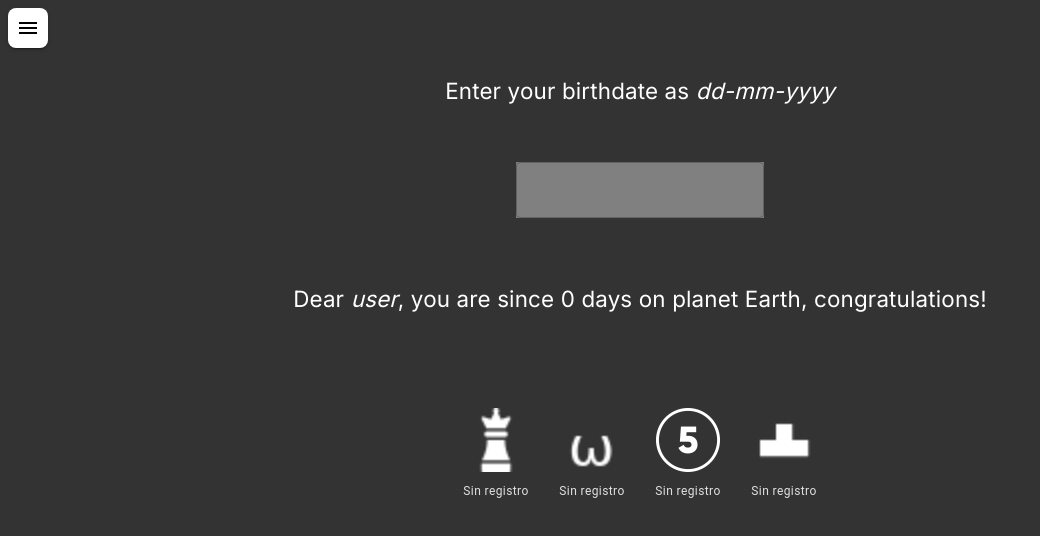
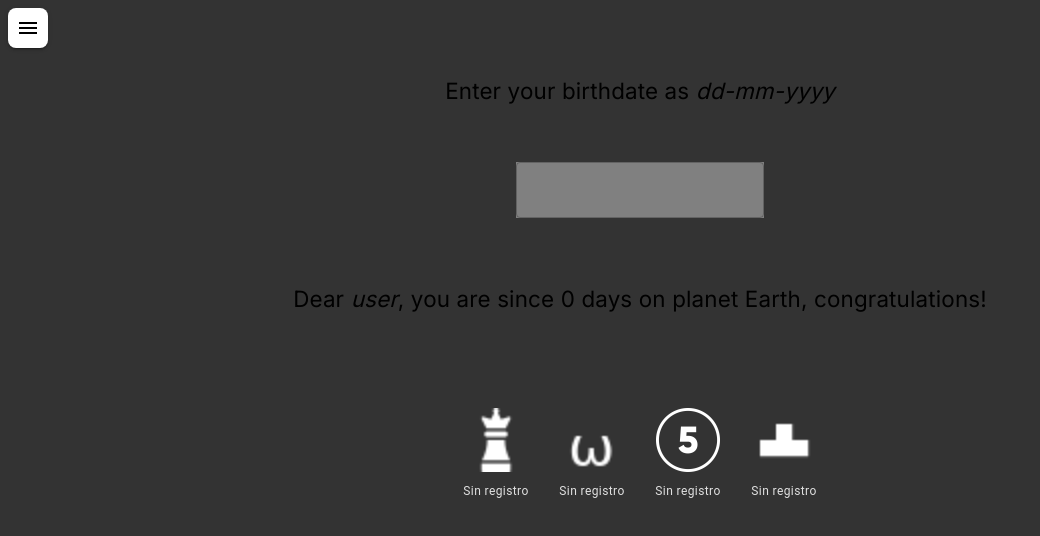
Before and after one commit to JorgeMartinezPizarro/bookmarks, a Next.js app: page /bookmarks/ in a window 1280 px wide. Shown: the top 536 px of the page, without its empty margins (0-1040 px from the left). Built offline with nearby package versions, Linux system fonts and the light colour scheme; no server answers.

Commit message:
Update globals.css

```diff
--- a/app/globals.css
+++ b/app/globals.css
@@ -9,10 +9,6 @@ html, body {
 
 img.favorite {
 	filter: brightness(0) invert(1);
-}
-
-h4, table tr td, table tr th, span, p, div {
-	color: white!important;
 }
 
 a:hover {
```
